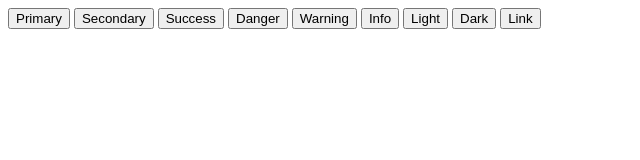
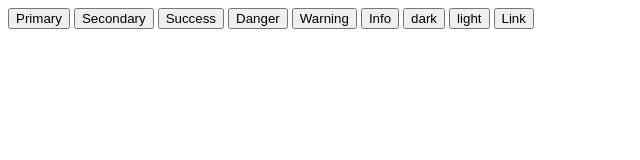
Before and after one commit to rockman8898/newweb, a plain HTML site: page index.html in a window 1280 px wide. Shown: the full height of the page, 0-640 px from the left. Drawn offline with Linux system fonts and the light colour scheme.

Commit message:
second change

```diff
--- a/index.html
+++ b/index.html
@@ -13,8 +13,8 @@
 <button type="button" class="btn btn-danger">Danger</button>
 <button type="button" class="btn btn-warning">Warning</button>
 <button type="button" class="btn btn-info">Info</button>
-<button type="button" class="btn btn-light">Light</button>
-<button type="button" class="btn btn-dark">Dark</button>
+<button type="button" class="btn btn-light">dark</button>
+<button type="button" class="btn btn-dark">light</button>
 
 <button type="button" class="btn btn-link">Link</button>
 </body>
```
